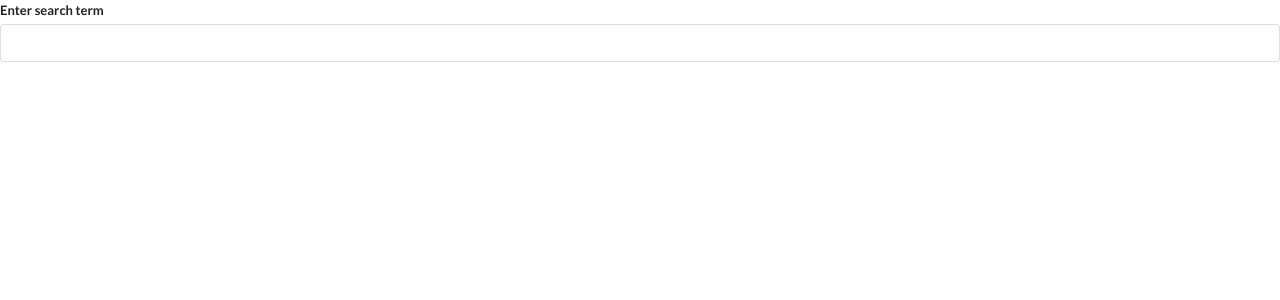
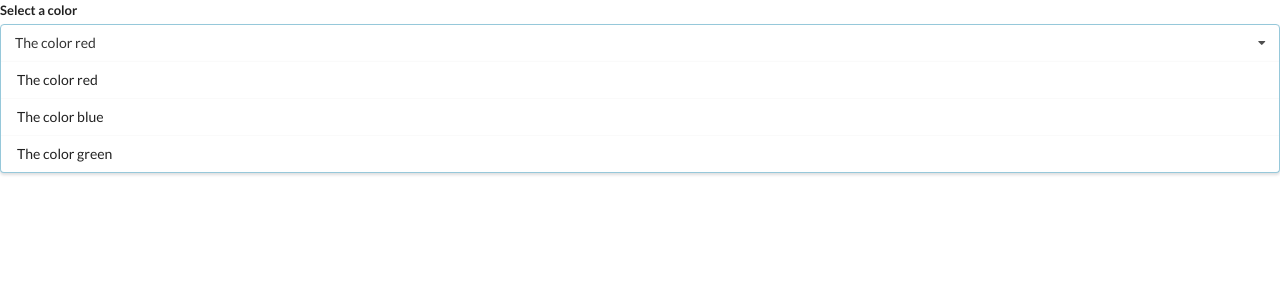
Before and after one commit to erichvorster/react-widgets, a React (Create React App) app: page / in a window 1280 px wide. Shown: the top 300 px of the page. Built offline with nearby package versions, Linux system fonts and the light colour scheme.

Commit message:
3rd commit

```diff
--- a/src/App.js
+++ b/src/App.js
@@ -1,6 +1,7 @@
-import React from "react";
+import React, { useState } from "react";
 import Accordion from "./components/Accordion";
 import Search from "./components/Search";
+import DropDown from "./components/DropDown";
 
 const items = [
   {
@@ -17,11 +18,33 @@
   },
 ];
 
+const options = [
+  {
+    label: "The color red",
+    value: "red",
+  },
+  {
+    label: "The color blue",
+    value: "blue",
+  },
+  {
+    label: "The color green",
+    value: "green",
+  },
+];
+
 const App = () => {
+  const [selected, setSelected] = useState(options[0]);
+
   return (
     <div>
       {/* <Accordion items={items} /> */}
-      <Search />
+      {/* <Search /> */}
+      <DropDown
+        selected={selected}
+        onSelectedChange={setSelected}
+        options={options}
+      />
     </div>
   );
 };
--- /dev/null
+++ b/src/components/DropDown.js
@@ -0,0 +1,32 @@
+import React from "react";
+
+const DropDown = ({options,selected,onSelectedChange}) => {
+   const renderedOptions = options.map((option) => {
+       return (
+           <div
+                key={option.value}
+                className='item'
+                onClick={() => onSelectedChange(option)}>
+                {option.label}
+           </div>
+       )
+   })
+
+
+  return (
+      <div className="ui form">
+          <div className="field">
+              <label className="label">Select a color</label>
+              <div className="ui selection dropdown visible active">
+                  <i className="dropdown icon"></i>
+                  <div className="text">{selected.label}</div>
+                  <div className="menu visible transition">
+                      {renderedOptions}
+                  </div>
+              </div>
+          </div>
+      </div>
+  )
+};
+
+export default DropDown;
--- a/src/components/Search.js
+++ b/src/components/Search.js
@@ -4,8 +4,6 @@
 const Search = () => {
     const [term, setTerm] = useState('')
     const [results, setResults] = useState([])
-
-   console.log(results)
 
     useEffect(() =>{
         const search = async () => {
@@ -21,11 +19,24 @@
           setResults(data.query.search);
         };
 
+        //We make use of the if/else statement to stop the delay from setTimeout on the initial render
+        if(term && !results.length){
+            search();
+        } else {
+
+            //setTimeout is used to delay the api request
+        const timeOutId = setTimeout(() => {
+            if(term){
+                search();
+            }
+        }, 1000)
+        // We use the cleanup function to cancel the api request each time the use types
+        return () => {
+            clearTimeout(timeOutId)
+        }
+        }
 
 
-        if(term){
-          search();
-        }
 
     }, [term])
 
```
